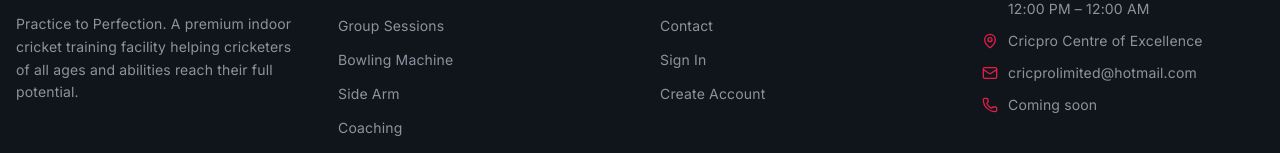
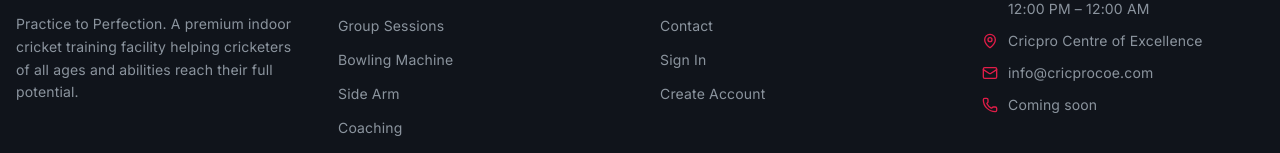
Before and after one commit to Hap-i/cricpro-acedemy-new, a Next.js app in the folder apps/web/: page / in a window 1280 px wide. Shown: the part 5462-5615 px from the top of the page. Built offline with nearby package versions, Linux system fonts and the light colour scheme; no server answers.

Commit message:
email update

```diff
--- a/apps/web/components/footer.tsx
+++ b/apps/web/components/footer.tsx
@@ -97,7 +97,7 @@
                   href="mailto:info@cricprocoe.com"
                   className="transition-colors hover:text-primary"
                 >
-                  cricprolimited@hotmail.com
+                  info@cricprocoe.com
                 </a>
               </li>
               <li className="flex items-start gap-2.5">
```
